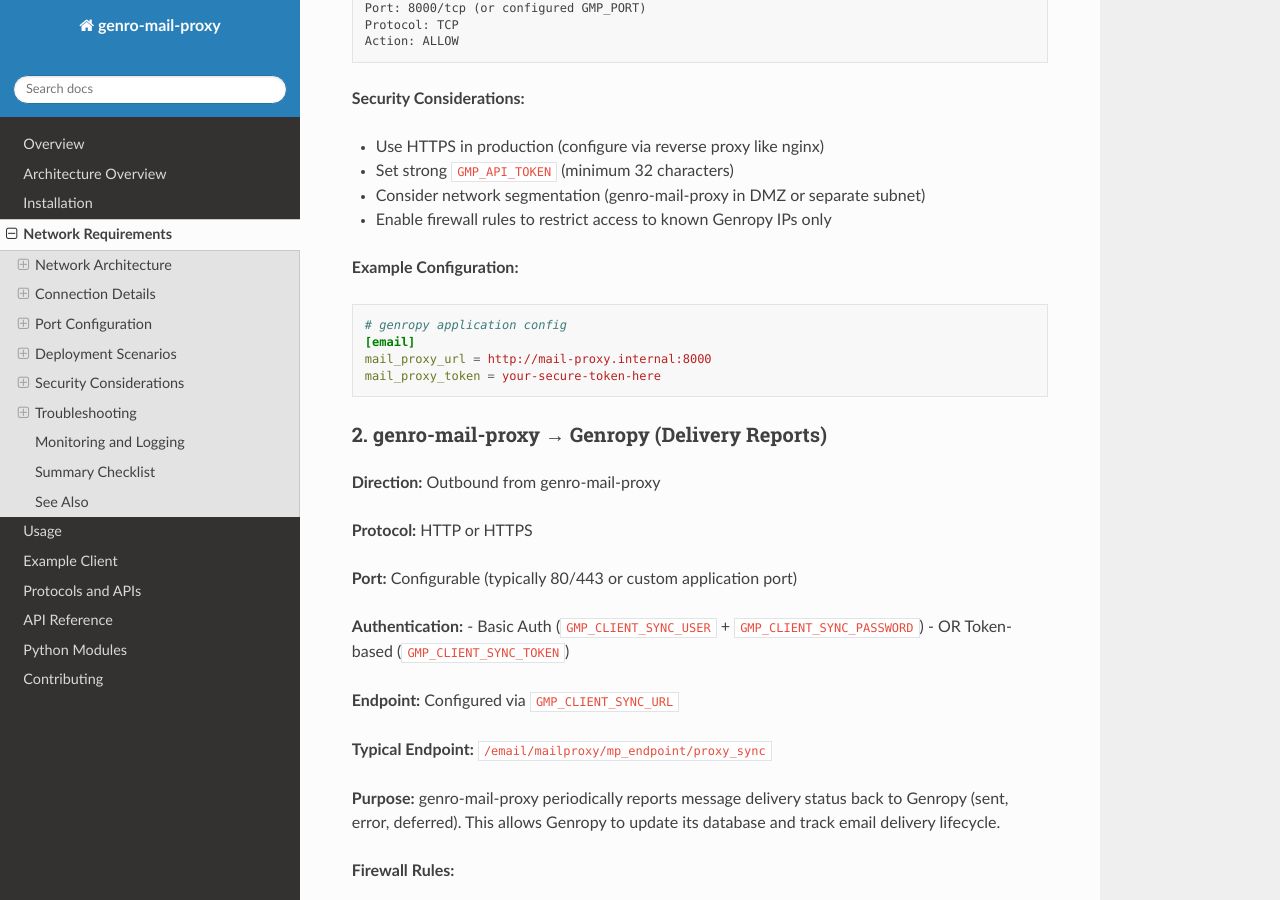
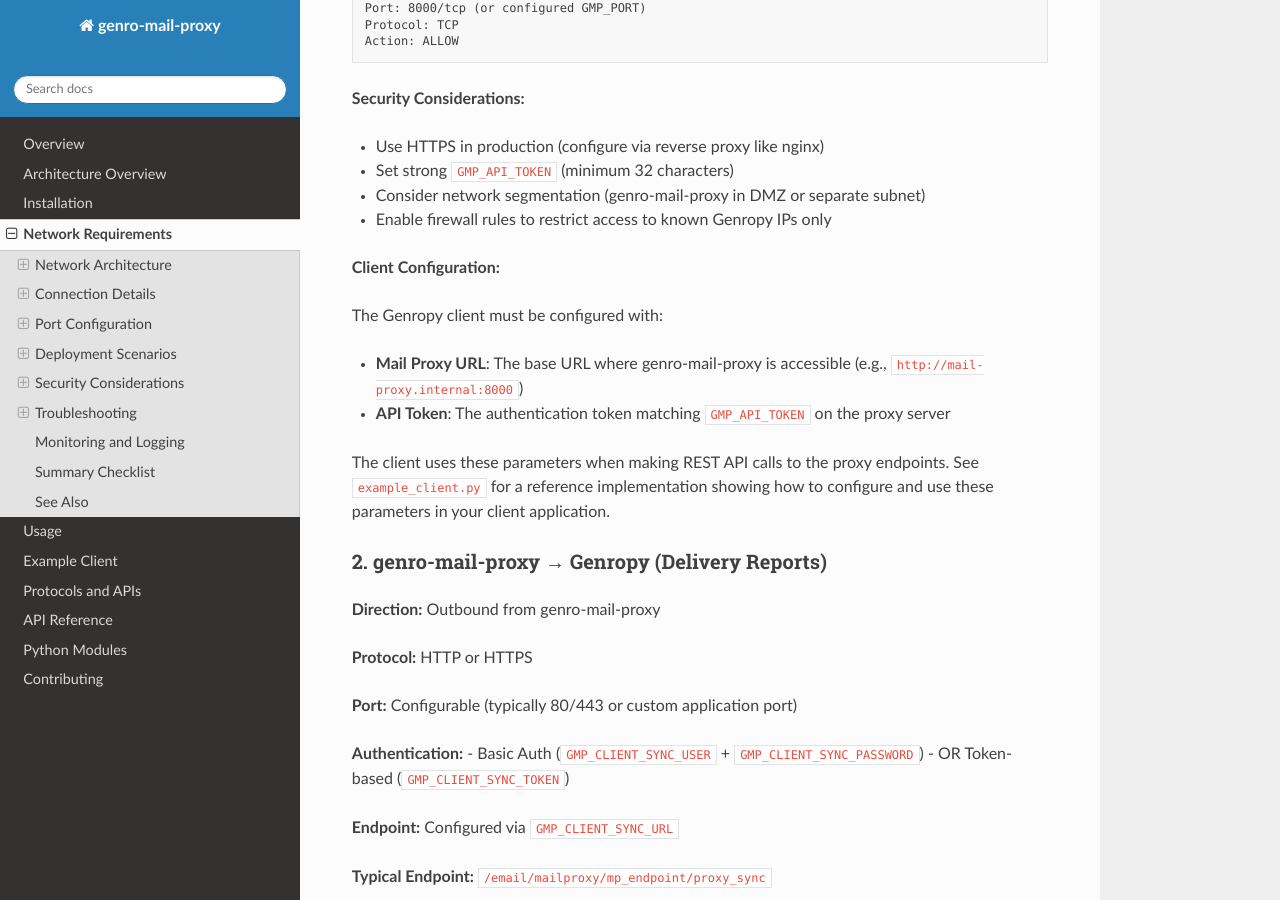
Before and after one commit to genropy/genro-mail-proxy, a Sphinx documentation site: the page built from docs/network_requirements.rst, in a window 1280 px wide and 900 px high, scrolled down 2089 px. Built offline with Sphinx 7.4.7 and the Read the Docs theme 3.1.0, drawn with Linux system fonts in a browser that asks for light colours.

Commit message:
docs: fix incorrect INI configuration example in network requirements
Remove invented INI-based configuration format that doesn't exist in Genropy.
Replace with correct explanation that client must configure mail proxy URL
and API token, referencing example_client.py for implementation details.

Addresses #4

🤖 Generated with [Claude Code](https://claude.com/claude-code)

Co-Authored-By: Claude <noreply@anthropic.com>

```diff
--- a/docs/network_requirements.rst
+++ b/docs/network_requirements.rst
@@ -87,14 +87,16 @@ Connection Details
 - Consider network segmentation (genro-mail-proxy in DMZ or separate subnet)
 - Enable firewall rules to restrict access to known Genropy IPs only
 
-**Example Configuration:**
+**Client Configuration:**
 
-.. code-block:: ini
+The Genropy client must be configured with:
 
-   # genropy application config
-   [email]
-   mail_proxy_url = http://mail-proxy.internal:8000
-   mail_proxy_token = your-secure-token-here
+- **Mail Proxy URL**: The base URL where genro-mail-proxy is accessible (e.g., ``http://mail-proxy.internal:8000``)
+- **API Token**: The authentication token matching ``GMP_API_TOKEN`` on the proxy server
+
+The client uses these parameters when making REST API calls to the proxy endpoints.
+See ``example_client.py`` for a reference implementation showing how to configure
+and use these parameters in your client application.
 
 2. genro-mail-proxy → Genropy (Delivery Reports)
 ^^^^^^^^^^^^^^^^^^^^^^^^^^^^^^^^^^^^^^^^^^^^^^^^^
```
